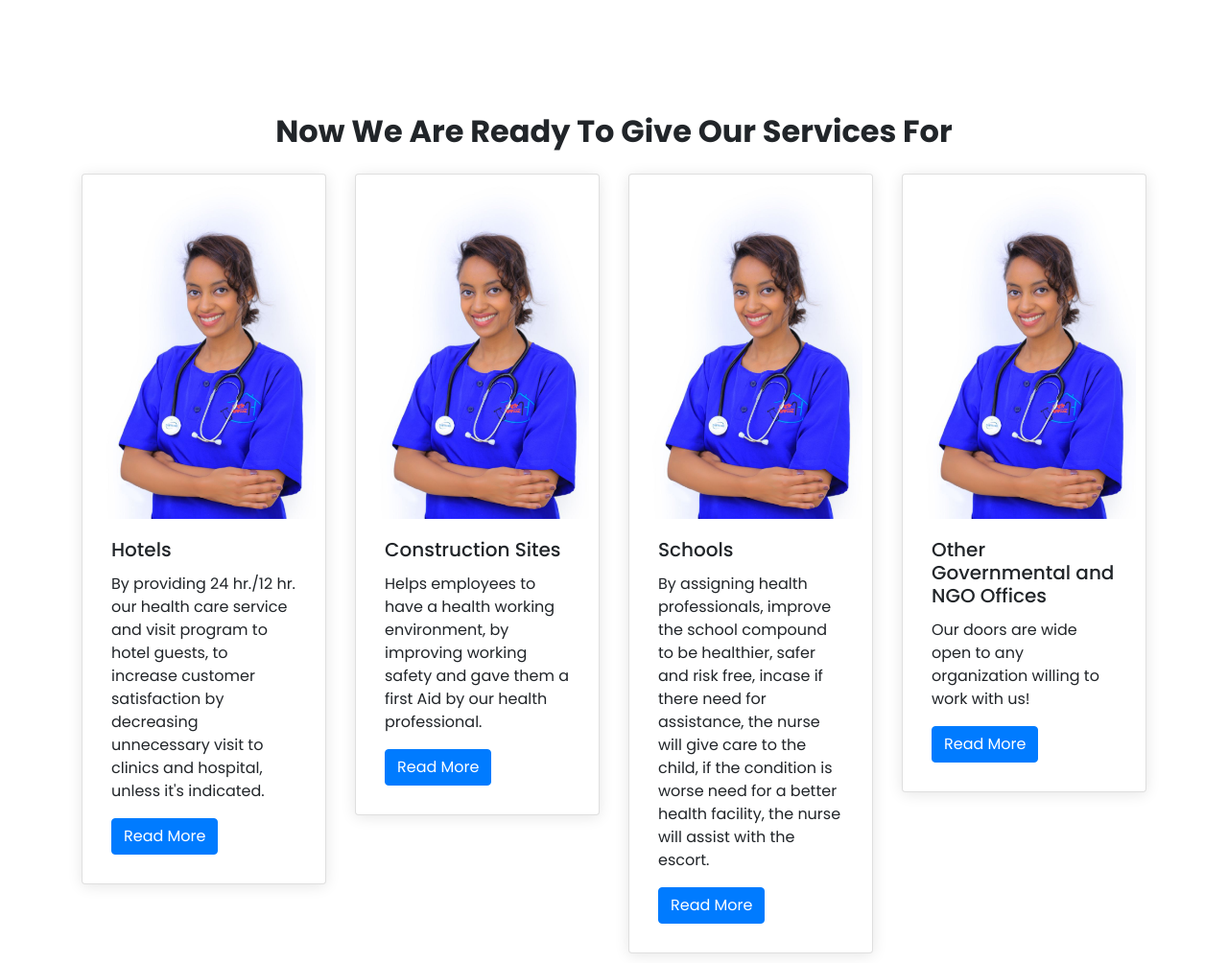
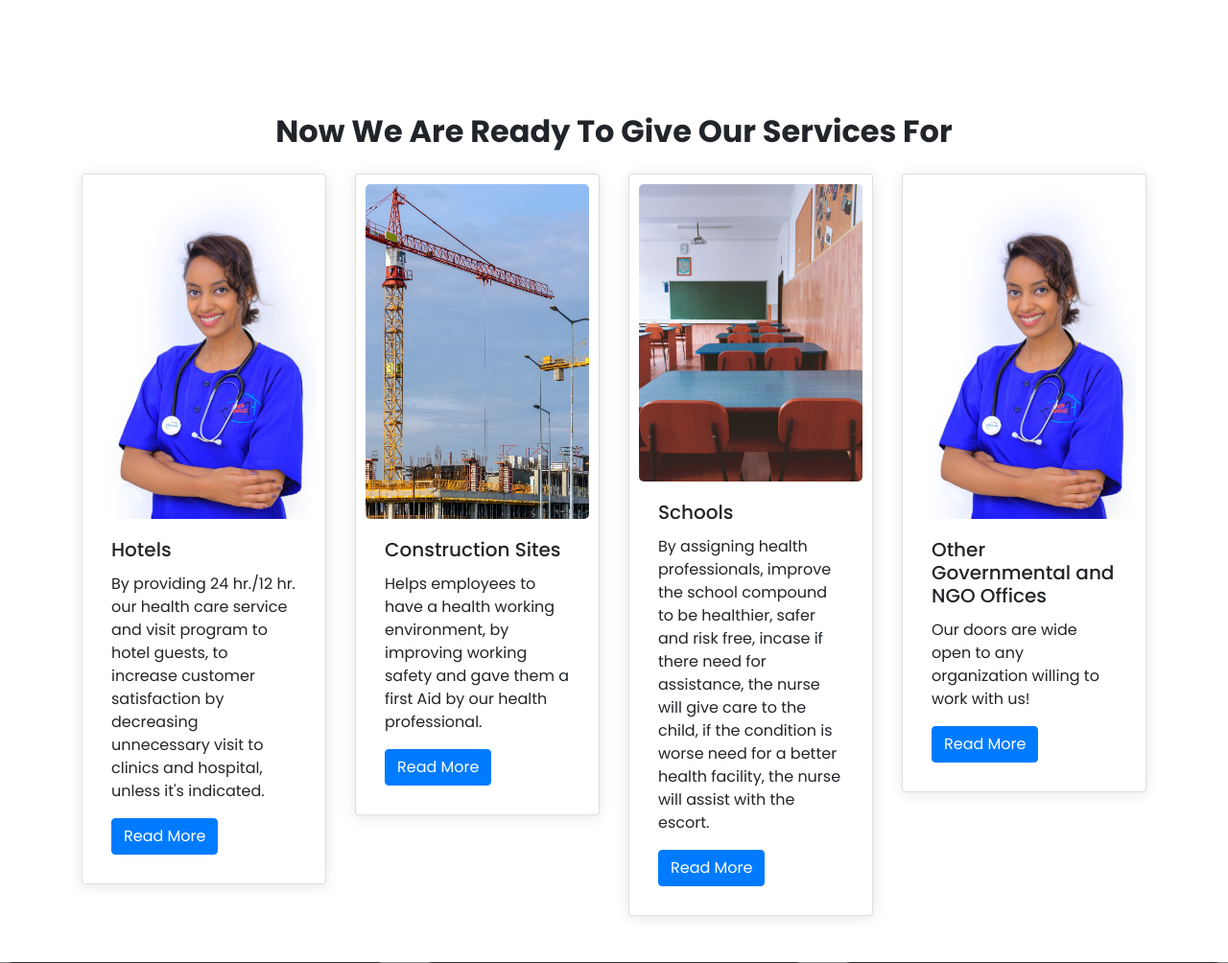
Before and after one commit to Girumberhanu23/Mirkuzhc, a PHP site: page / in a window 1280 px wide. Shown: the part 1574-2578 px from the top of the page at 96% size. Run offline with PHP 8.4, Linux system fonts and the light colour scheme; some libraries are stand-ins or nearby versions.

Commit message:
Editted the photos

```diff
--- a/index.php
+++ b/index.php
@@ -214,7 +214,7 @@
                     <div class="col-md-3">
                         <div class="card box">
                             <div class="bg-image hover-overlay ripple" data-mdb-ripple-color="light">
-                                <img src="img/pic1.jpg" class="img-fluid" />
+                                <img src="img/construction.jpg" class="img-fluid" />
                                 <a href="#!">
                                     <div class="mask" style="background-color: rgba(251, 251, 251, 0.15);"></div>
                                 </a>
@@ -230,7 +230,7 @@
                     <div class="col-md-3">
                         <div class="card box">
                             <div class="bg-image hover-overlay ripple" data-mdb-ripple-color="light">
-                                <img src="img/pic1.jpg" class="img-fluid" />
+                                <img src="img/school.jpg" class="img-fluid" />
                                 <a href="#!">
                                     <div class="mask" style="background-color: rgba(251, 251, 251, 0.15);"></div>
                                 </a>
```
Also changed, not shown: img/construction.jpg (added), img/ecommerce-logo-png-11.png (deleted), img/school.jpg (added), pic1.jpg (deleted), pic2.jpg (deleted), pic3.jpg (deleted), pic4.jpg (deleted).
